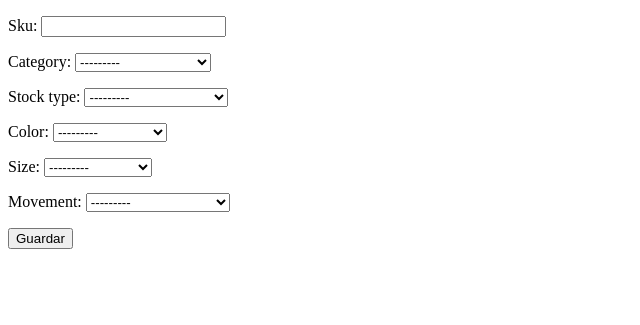
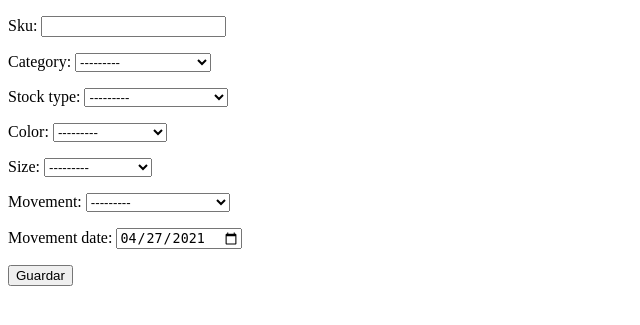
Before and after one commit to mrivadeneira/fullapp_project, a Django app: page /stock/stock-movement in a window 1280 px wide. Shown: the top 325 px of the page, without its empty margins (0-640 px from the left). Run offline with Django 3.2, Linux system fonts and the light colour scheme; data comes from the database, SQL or seed files in the repository; both versions use the stored data as it was after the commit.

Commit message:
modifico again gitignore por cache, agrego campos fecha de movimiento y log de registro de stock, implica migration

```diff
--- a/stock/forms.py
+++ b/stock/forms.py
@@ -1,7 +1,12 @@
 from django.forms import ModelForm
+from django import forms
 from .models import Stock
 
-class StockMovementForm(ModelForm):
+class StockMovementForm(forms.ModelForm):
+
     class Meta:
         model = Stock
-        fields = ("sku", "category", "stock_type", "color", "size", "movement")
+        fields = ("sku", "category", "stock_type", "color", "size", "movement", "movement_date")
+        widgets = {
+            "movement_date": forms.DateInput(attrs={'class':'form-control', 'type':'date'}),
+        }
--- a/stock/models.py
+++ b/stock/models.py
@@ -1,4 +1,5 @@
 from django.db import models
+from django.utils import timezone
 
 class Category(models.Model):
     category_name = models.CharField(max_length=128)
@@ -22,3 +23,5 @@ class Stock(models.Model):
     color = models.ForeignKey(Color, on_delete=models.SET_NULL, null=True)
     size = models.ForeignKey(Size, on_delete=models.SET_NULL, null=True)
     movement = models.ForeignKey(Movement, on_delete=models.SET_NULL, null=True)
+    movement_date = models.DateTimeField(default=timezone.now())
+    movement_registration = models.DateTimeField(auto_now_add=True)
--- a/stock/templates/stock/stock.html
+++ b/stock/templates/stock/stock.html
@@ -17,6 +17,8 @@
                 <th>color</th>
                 <th>size</th>
                 <th>movement</th>
+                <th>movement_date</th>
+                <th>movement_registration</th>
             </tr>
         </thead>
         {% for item in stock %}
@@ -28,6 +30,8 @@
             <td>{{ item.color.color_name }}</td>
             <td>{{ item.size.size_name }}</td>
             <td>{{ item.movement.movement_name }}</td>
+            <td>{{ item.movement_date }}</td>
+            <td>{{ item.movement_registration }}</td>
         </tr>
         {% endfor %}
     </table>
```
Also changed, not shown: fullapp_project/settings.py (+11 -1 lines), db.sqlite3, stock/migrations/0006_auto_20210427_1306.py (added), 1 other file.
